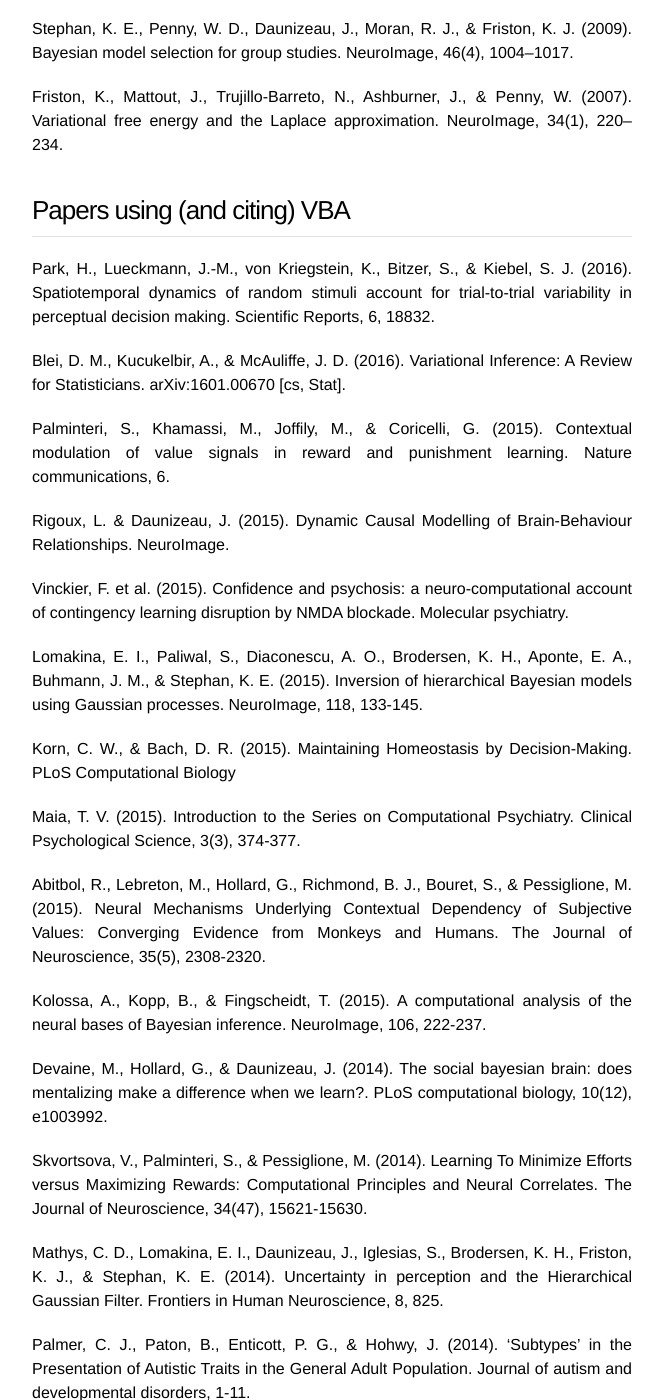
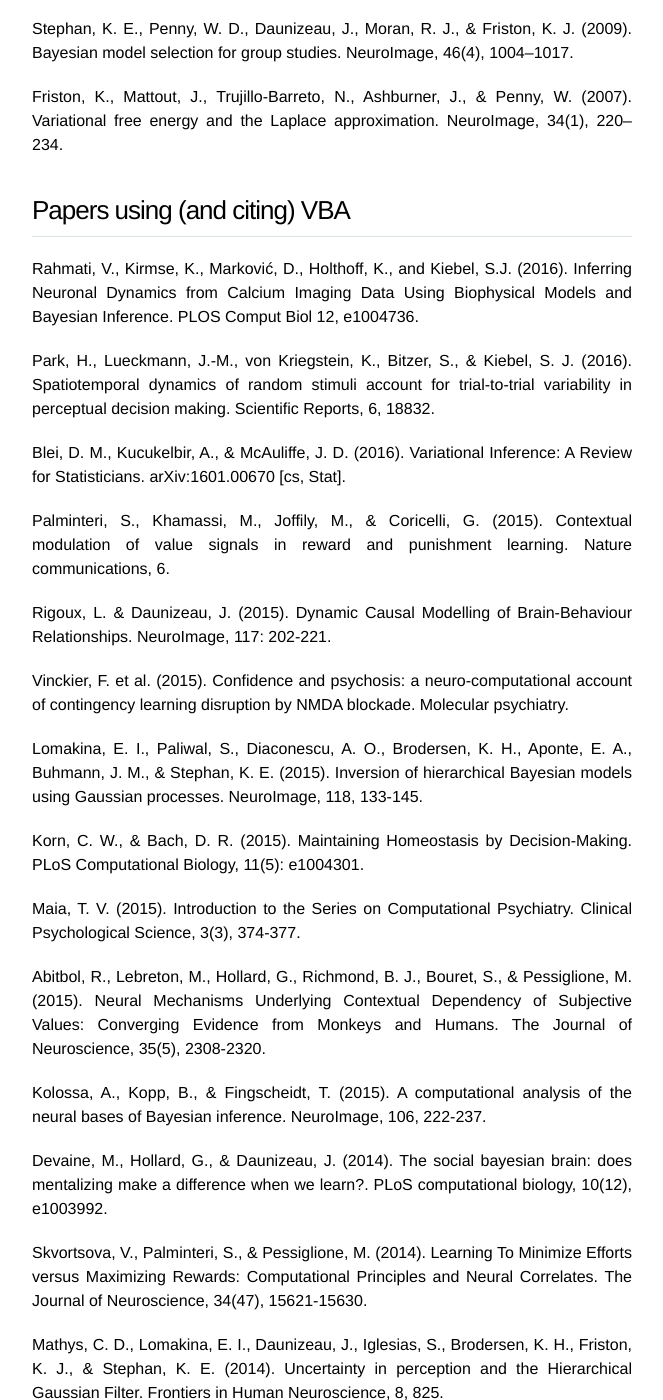
Before and after one commit to MBB-team/VBA-toolbox, a Jekyll site: the page built from references/index.html, in a window 1280 px wide and 1400 px high, scrolled down 600 px. Shown: the whole window, without its empty margins (308-971 px from the left). Built offline with Jekyll 4.4.1, drawn with Linux system fonts in a browser that asks for light colours; nearby versions of some CDN libraries.

Commit message:
update VBA references

```diff
--- a/references/index.html
+++ b/references/index.html
@@ -38,6 +38,10 @@
 <h2>Papers using (and citing) VBA</h2>
 
 <p>
+  Rahmati, V., Kirmse, K., Marković, D., Holthoff, K., and Kiebel, S.J. (2016). Inferring Neuronal Dynamics from Calcium Imaging Data Using Biophysical Models and Bayesian Inference. PLOS Comput Biol 12, e1004736.
+</p>
+
+<p>
   Park, H., Lueckmann, J.-M., von Kriegstein, K., Bitzer, S., & Kiebel, S. J. (2016). Spatiotemporal dynamics of random stimuli account for trial-to-trial variability in perceptual decision making. Scientific Reports, 6, 18832.
 </p>
 
@@ -50,7 +54,7 @@
 </p>
 
 <p>
-  Rigoux, L. & Daunizeau, J. (2015). Dynamic Causal Modelling of Brain-Behaviour Relationships. NeuroImage.
+  Rigoux, L. & Daunizeau, J. (2015). Dynamic Causal Modelling of Brain-Behaviour Relationships. NeuroImage, 117: 202-221.
 </p>
 
 <p>
@@ -62,7 +66,7 @@
 </p>
 
 <p>
-  Korn, C. W., & Bach, D. R. (2015). Maintaining Homeostasis by Decision-Making. PLoS Computational Biology
+  Korn, C. W., & Bach, D. R. (2015). Maintaining Homeostasis by Decision-Making. PLoS Computational Biology, 11(5): e1004301.
 </p>
 
 <p>
```
